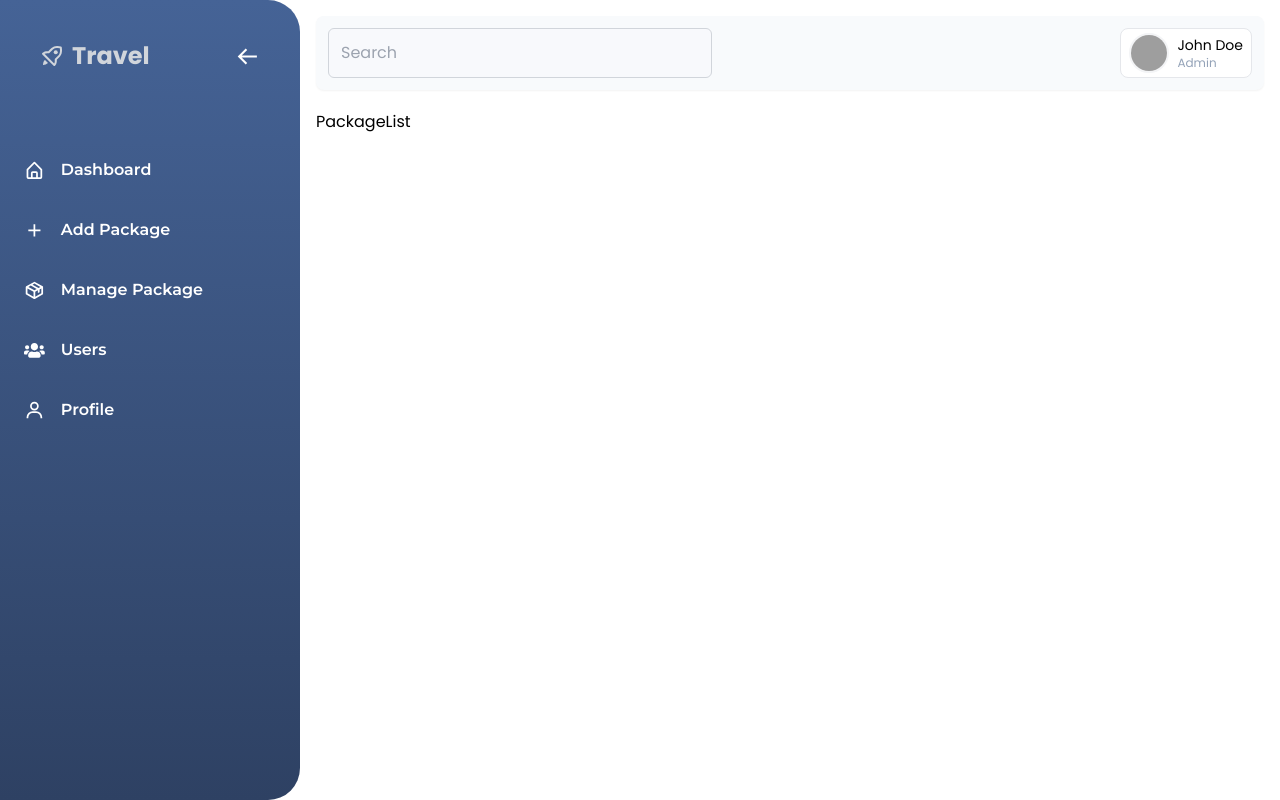
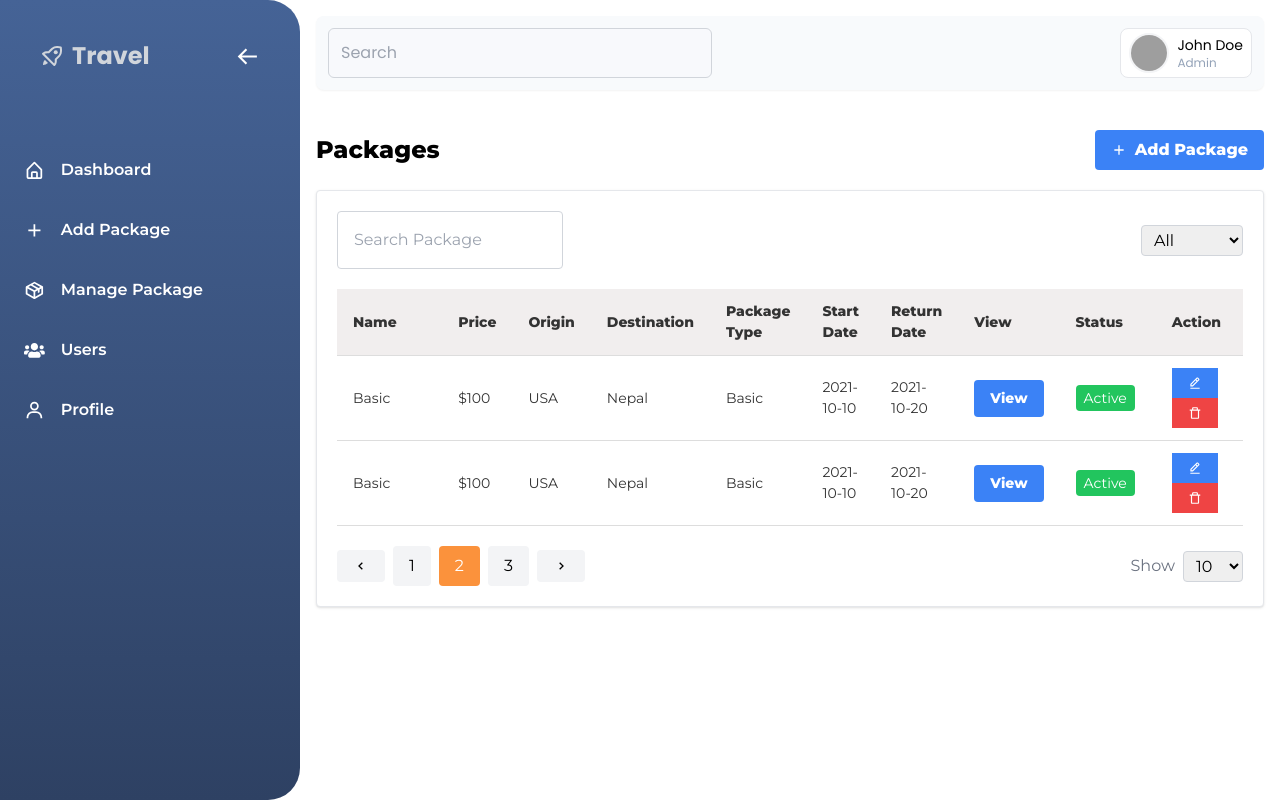
Before and after one commit to sixavengers/travel-agency-client, a React (Create React App) app: page /dashboard/package/list in a window 1280 px wide. Built offline with nearby package versions, Linux system fonts and the light colour scheme; grey boxes are pictures that could not be loaded.

Commit message:
done design to showing package List

```diff
--- a/src/pages/Dashboard/Dashboard/Dashboard.tsx
+++ b/src/pages/Dashboard/Dashboard/Dashboard.tsx
@@ -3,6 +3,7 @@ import { BiArrowBack, BiGridAlt, BiRocket } from "react-icons/bi";
 import { Link, Outlet } from "react-router-dom";
 import ReactTooltip from "react-tooltip";
 import "../styles/dashboard.scss";
+import "../styles/packages.scss";
 import DashboardMenus from "./DashboardMenus";
 type Props = {};
 
--- a/src/pages/Dashboard/Packages/AddPackage/AddPackage.tsx
+++ b/src/pages/Dashboard/Packages/AddPackage/AddPackage.tsx
@@ -10,7 +10,7 @@ const AddPackage = (props: Props) => {
   const [returnDate, setReturnDate] = useState<any>("");
 
   return (
-    <div>
+    <div className="font-roboto">
       <div className="p-4">
         <div className="title flex items-center justify-between">
           <h1 className="text-2xl font-bold">Add Package</h1>
--- a/src/pages/Dashboard/Packages/PackageList/PackageList.tsx
+++ b/src/pages/Dashboard/Packages/PackageList/PackageList.tsx
@@ -1,7 +1,166 @@
+import {
+  BiChevronLeft,
+  BiChevronRight,
+  BiEditAlt,
+  BiPlus,
+  BiTrashAlt,
+} from "react-icons/bi";
+
 type Props = {};
 
 const PackageList = (props: Props) => {
-  return <div>PackageList</div>;
+  return (
+    <div className="font-montserrat">
+      <div className="title flex items-center justify-between my-5">
+        <h1 className="text-2xl font-bold">Packages</h1>
+        <button className="bg-blue-500 hover:bg-blue-700 text-white font-bold py-2 px-4 rounded flex items-center gap-2">
+          <BiPlus /> Add Package
+        </button>
+      </div>
+
+      <div className="p-5 my-5 bg-white shadow border rounded">
+        <div className="flex items-center justify-between gap-4">
+          <div className="w-auto">
+            <input
+              type="text"
+              className="w-full border border-gray-300 rounded p-4"
+              placeholder="Search Package"
+            />
+          </div>
+          <div className="w-auto">
+            <select
+              name=""
+              id=""
+              className="w-full border border-gray-300 rounded px-2 py-1"
+            >
+              <option value="">All</option>
+              <option value="">Active</option>
+              <option value="">Inactive</option>
+            </select>
+          </div>
+        </div>
+
+        {/* Packages Table */}
+        <div className="mt-5">
+          <table className="w-full text-left">
+            <thead>
+              <tr>
+                <th className="py-3 px-4 w-96">Name</th>
+                <th className="py-3 px-4">Price</th>
+                <th className="py-3 px-4">Origin</th>
+                <th className="py-3 px-4">Destination</th>
+                <th className="py-3 px-4">Package Type</th>
+                <th className="py-3 px-4">Start Date</th>
+                <th className="py-3 px-4">Return Date</th>
+                <th className="py-3 px-4">View</th>
+                <th className="py-3 px-4 w-36">Status</th>
+                <th className="py-3 px-4 w-36">Action</th>
+              </tr>
+            </thead>
+            <tbody>
+              <tr>
+                <td className="py-3 px-4">Basic</td>
+                <td className="py-3 px-4">$100</td>
+                <td className="py-3 px-4">USA</td>
+                <td className="py-3 px-4">Nepal</td>
+                <td className="py-3 px-4">Basic</td>
+                <td className="py-3 px-4">2021-10-10</td>
+                <td className="py-3 px-4">2021-10-20</td>
+                <td className="py-3 px-4">
+                  <button className="bg-blue-500 hover:bg-blue-700 text-white font-bold py-2 px-4 rounded">
+                    View
+                  </button>
+                </td>
+                <td className="py-3 px-4">
+                  <span className="bg-green-500 text-white px-2 py-1 rounded">
+                    Active
+                  </span>
+                </td>
+                <td className="py-3 px-4">
+                  <div>
+                    <button className="bg-blue-500 hover:bg-blue-700 text-white font-bold py-2 px-4 ">
+                      <BiEditAlt />
+                    </button>
+                    <button className="bg-red-500 hover:bg-red-700 text-white font-bold py-2 px-4 ">
+                      <BiTrashAlt />
+                    </button>
+                  </div>
+                </td>
+              </tr>
+              <tr>
+                <td className="py-3 px-4">Basic</td>
+                <td className="py-3 px-4">$100</td>
+                <td className="py-3 px-4">USA</td>
+                <td className="py-3 px-4">Nepal</td>
+                <td className="py-3 px-4">Basic</td>
+                <td className="py-3 px-4">2021-10-10</td>
+                <td className="py-3 px-4">2021-10-20</td>
+                <td className="py-3 px-4">
+                  <button className="bg-blue-500 hover:bg-blue-700 text-white font-bold py-2 px-4 rounded">
+                    View
+                  </button>
+                </td>
+                <td className="py-3 px-4">
+                  <span className="bg-green-500 text-white px-2 py-1 rounded">
+                    Active
+                  </span>
+                </td>
+                <td className="py-3 px-4">
+                  <div>
+                    <button className="bg-blue-500 hover:bg-blue-700 text-white font-bold py-2 px-4 ">
+                      <BiEditAlt />
+                    </button>
+                    <button className="bg-red-500 hover:bg-red-700 text-white font-bold py-2 px-4 ">
+                      <BiTrashAlt />
+                    </button>
+                  </div>
+                </td>
+              </tr>
+            </tbody>
+          </table>
+        </div>
+
+        {/* Pagination */}
+        <div className="mt-5 flex items-center justify-between">
+          <div className="flex items-center gap-2">
+            <button className="bg-gray-100 hover:bg-gray-200 text-black font-bold py-2 px-4 rounded">
+              <BiChevronLeft />
+            </button>
+
+            <button className="bg-gray-100 hover:bg-gray-200 text-black  py-2 px-4 rounded">
+              1
+            </button>
+
+            <button className=" hover:bg-gray-200 text-white  py-2 px-4 rounded bg-orange-400">
+              2
+            </button>
+
+            <button className="bg-gray-100 hover:bg-gray-200 text-black py-2 px-4 rounded">
+              3
+            </button>
+
+            <button className="bg-gray-100 hover:bg-gray-200 text-black font-bold py-2 px-4 rounded">
+              <BiChevronRight />
+            </button>
+          </div>
+          <div className="flex items-center gap-2">
+            <span className="text-gray-500">Show</span>
+            <select
+              name=""
+              id=""
+              className="w-full border border-gray-300 rounded px-2 py-1"
+            >
+              <option value="">10</option>
+              <option value="">20</option>
+              <option value="">30</option>
+              <option value="">40</option>
+              <option value="">50</option>
+            </select>
+          </div>
+        </div>
+      </div>
+    </div>
+  );
 };
 
 export default PackageList;
--- /dev/null
+++ b/src/pages/Dashboard/styles/packages.scss
@@ -0,0 +1,25 @@
+table {
+  width: 100%;
+  border-collapse: collapse;
+  border-spacing: 0;
+  font-size: 14px;
+  color: #333;
+  background-color: #fff;
+  margin: 0;
+  padding: 0;
+
+  thead {
+    background: rgb(241, 238, 238);
+  }
+  tr {
+    border-bottom: 1px solid #ddd;
+    padding: 0;
+    margin: 0;
+    th,
+    td {
+      border-bottom: 1px solid #ddd;
+      padding: 0;
+      margin: 0;
+    }
+  }
+}
```
